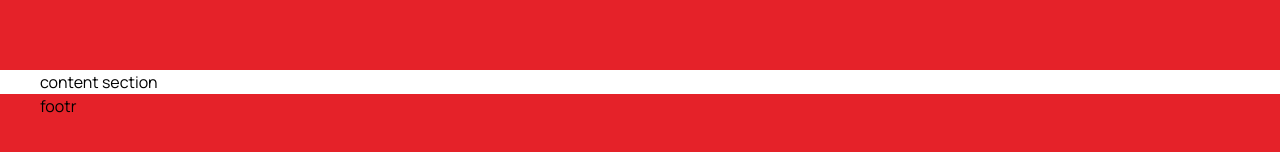
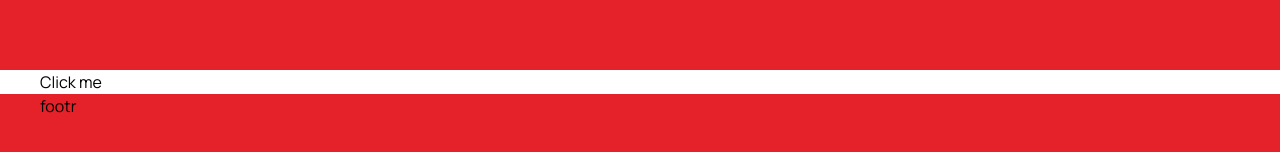
Before and after one commit to j-salins/sensus, a Svelte app: page / in a window 1280 px wide. Shown: the part 570-722 px from the top of the page. Built offline with nearby package versions, Linux system fonts and the light colour scheme; a web font is replaced by a local one.

Commit message:
test reactivity func

```diff
--- a/src/App.svelte
+++ b/src/App.svelte
@@ -2,6 +2,11 @@
   /* import svelteLogo from './assets/svelte.svg'
   import Counter from './lib/Counter.svelte '*/
   import sensusLogo from './assets/sensus_logo2x.png';
+
+  function handleClick() {
+		alert('no more alerts')
+	}
+
 </script>
 
 <main>
@@ -26,7 +31,13 @@
     <p class="text-white text-2xl pt-10 max-w-lg">Be it communications, influencers, event planning, or crisis communication – we make sense of it all whatever the task at hand.</p>
   </div>
   </header>
-  <section class="container">content section</section>
+  <section class="container">
+
+    <button on:click|once={handleClick}>
+      Click me
+    </button>
+
+  </section>
   <footer class="container bg-snaccent" style="height: 70vh;">footr </footer>
 </main>
 
```
